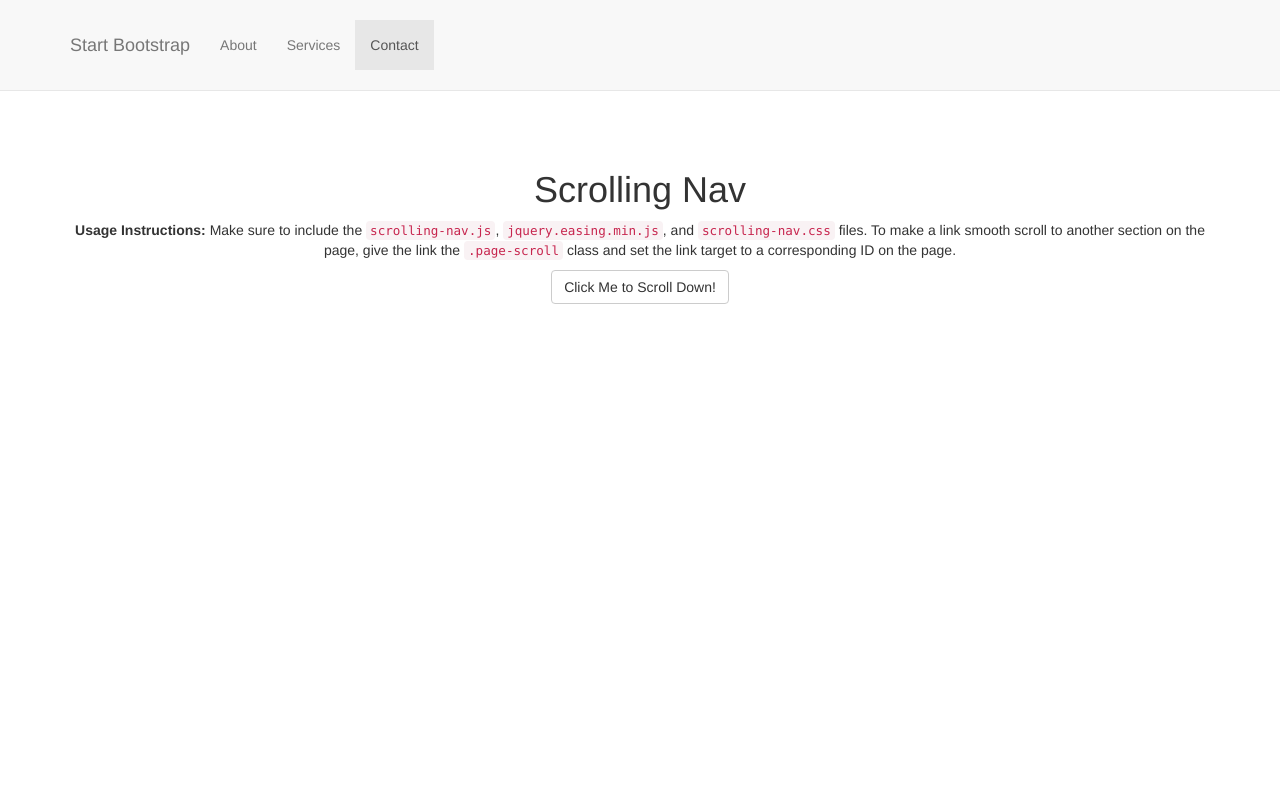
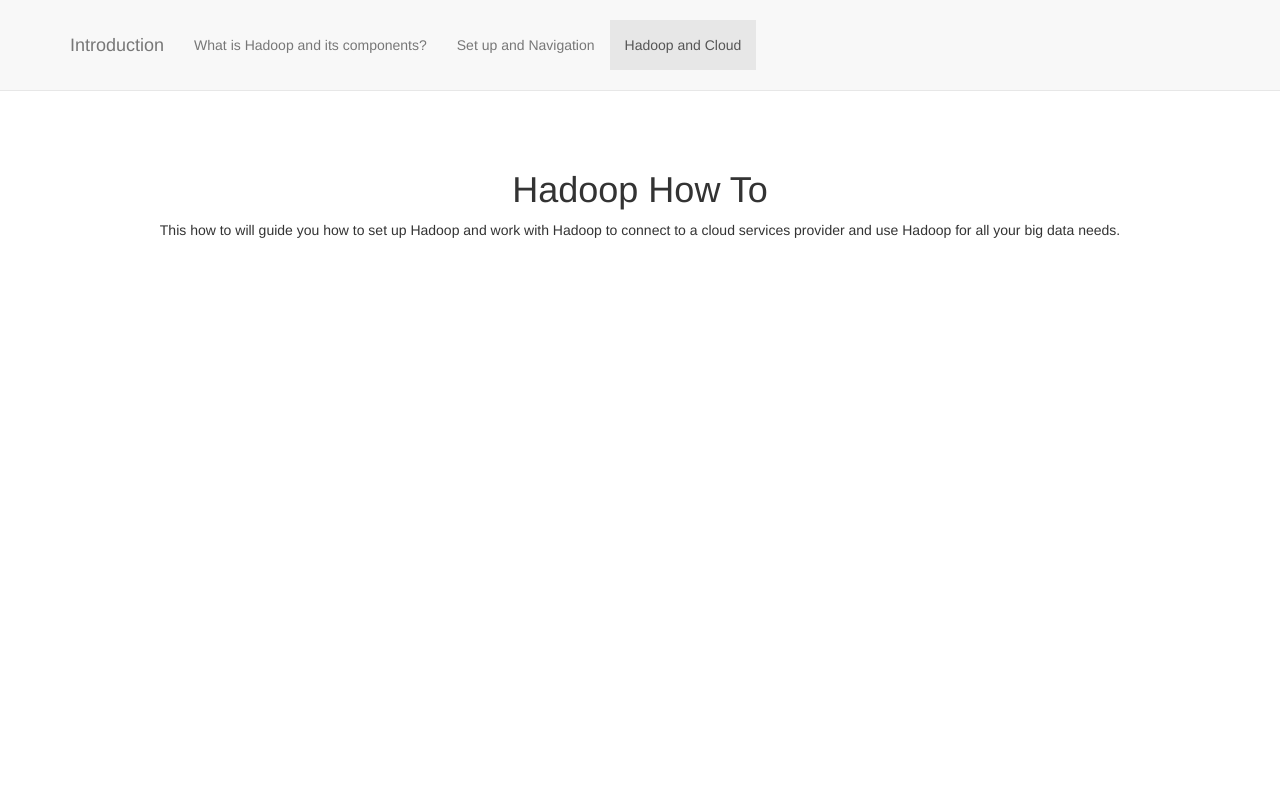
Before and after one commit to mendojen/mendojen.github.io, a plain HTML site: page index.html in a window 1280 px wide. Shown: the top 800 px of the page. Drawn offline with Linux system fonts and the light colour scheme.

Commit message:
modify html

```diff
--- a/index.html
+++ b/index.html
@@ -9,7 +9,7 @@
     <meta name="description" content="">
     <meta name="author" content="">
 
-    <title>Scrolling Nav - Start Bootstrap Template</title>
+    <title>Jen Mendoza How-To</title>
 
     <!-- Bootstrap Core CSS -->
     <link href="css/bootstrap.min.css" rel="stylesheet">
@@ -40,7 +40,7 @@
                     <span class="icon-bar"></span>
                     <span class="icon-bar"></span>
                 </button>
-                <a class="navbar-brand page-scroll" href="#page-top">Start Bootstrap</a>
+                <a class="navbar-brand page-scroll" href="#page-top">Introduction</a>
             </div>
 
             <!-- Collect the nav links, forms, and other content for toggling -->
@@ -51,13 +51,13 @@
                         <a class="page-scroll" href="#page-top"></a>
                     </li>
                     <li>
-                        <a class="page-scroll" href="#about">About</a>
+                        <a class="page-scroll" href="#about">What is Hadoop and its components?</a>
                     </li>
                     <li>
-                        <a class="page-scroll" href="#services">Services</a>
+                        <a class="page-scroll" href="#services">Set up and Navigation</a>
                     </li>
                     <li>
-                        <a class="page-scroll" href="#contact">Contact</a>
+                        <a class="page-scroll" href="#contact">Hadoop and Cloud</a>
                     </li>
                 </ul>
             </div>
@@ -71,9 +71,8 @@
         <div class="container">
             <div class="row">
                 <div class="col-lg-12">
-                    <h1>Scrolling Nav</h1>
-                    <p><strong>Usage Instructions:</strong> Make sure to include the <code>scrolling-nav.js</code>, <code>jquery.easing.min.js</code>, and <code>scrolling-nav.css</code> files. To make a link smooth scroll to another section on the page, give the link the <code>.page-scroll</code> class and set the link target to a corresponding ID on the page.</p>
-                    <a class="btn btn-default page-scroll" href="#about">Click Me to Scroll Down!</a>
+                    <h1>Hadoop How To</h1>
+                    <p>This how to will guide you how to set up Hadoop and work with Hadoop to connect to a cloud services provider and use Hadoop for all your big data needs.</p>
                 </div>
             </div>
         </div>
```
